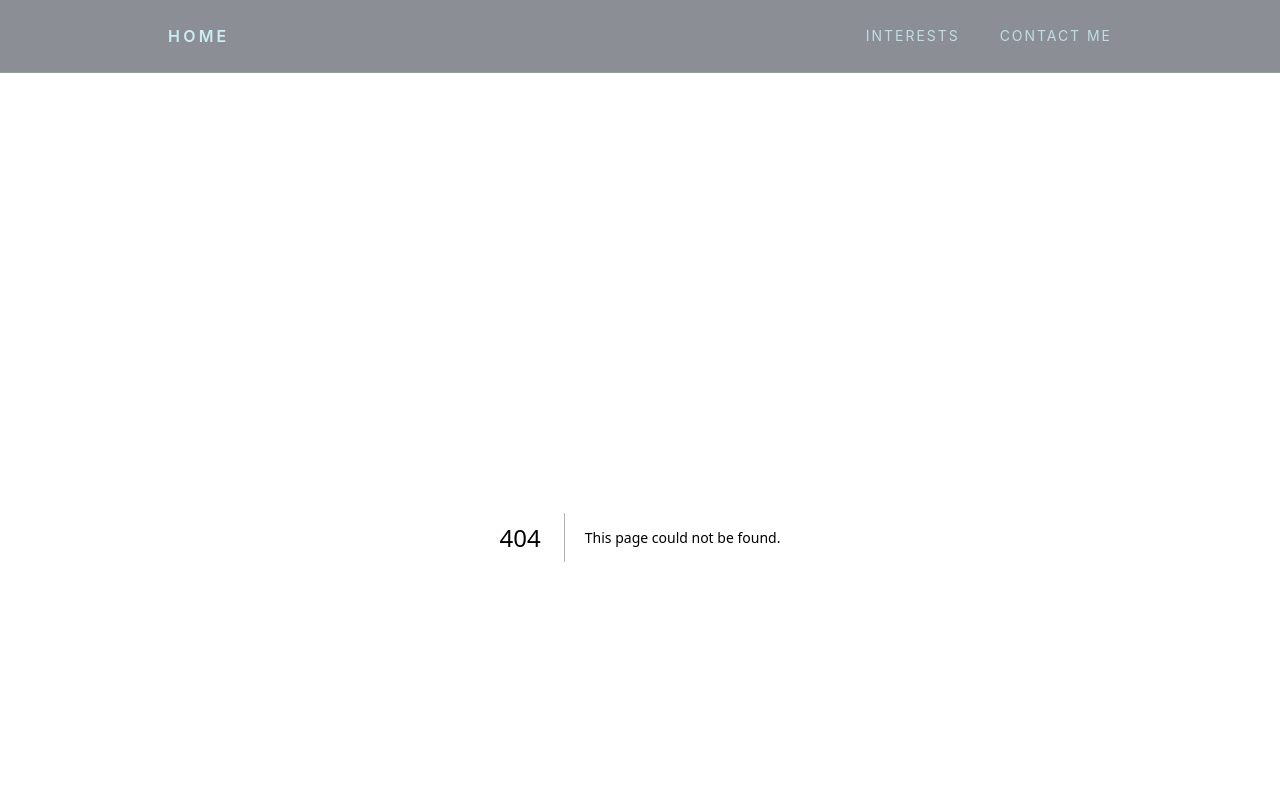
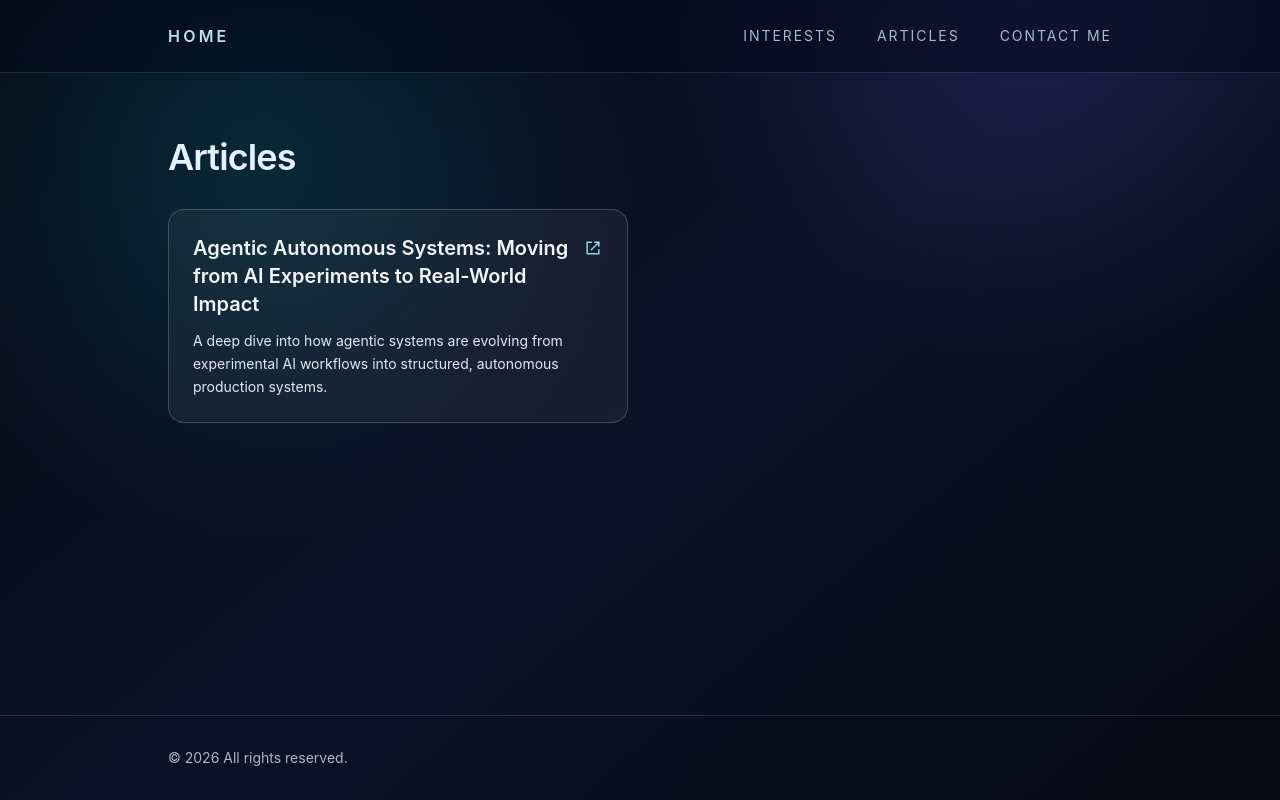
Before and after one commit to Amal-Makwana/amalmakwana, a Next.js app: page /articles in a window 1280 px wide. Before the commit this address had no page. Shown: the top 800 px of the page. Built offline with nearby package versions, Linux system fonts and the light colour scheme.

Commit message:
Add Articles section and page with linked article card

```diff
--- a/app/Articles/page.jsx
+++ b/app/Articles/page.jsx
@@ -1,10 +1 @@
-export default function ArticlesPage() {
-  return (
-    <section className="max-w-2xl space-y-6">
-      <h1 className="text-4xl font-semibold tracking-tight">Articles</h1>
-      <p className="text-lg text-black/70">
-        Share your writing, notes, and article summaries in this section.
-      </p>
-    </section>
-  );
-}
+export { default } from "@/app/articles/page";
--- /dev/null
+++ b/app/articles/page.jsx
@@ -0,0 +1,26 @@
+import { ArticleCard } from "@/app/components/article-card";
+
+const articles = [
+  {
+    title: "Agentic Autonomous Systems: Moving from AI Experiments to Real-World Impact",
+    description:
+      "A deep dive into how agentic systems are evolving from experimental AI workflows into structured, autonomous production systems.",
+    link: "https://www.linkedin.com/pulse/agentic-autonomous-systems-moving-from-ai-experiments-amal-makwana-anvfe/"
+  }
+];
+
+export default function ArticlesPage() {
+  return (
+    <section className="space-y-8">
+      <div className="max-w-2xl space-y-4">
+        <h1 className="text-4xl font-semibold tracking-tight">Articles</h1>
+      </div>
+
+      <div className="grid gap-6 md:grid-cols-2">
+        {articles.map((article) => (
+          <ArticleCard key={article.link} title={article.title} description={article.description} link={article.link} />
+        ))}
+      </div>
+    </section>
+  );
+}
--- /dev/null
+++ b/app/components/article-card.jsx
@@ -0,0 +1,31 @@
+function ExternalLinkIcon(props) {
+  return (
+    <svg viewBox="0 0 24 24" fill="none" stroke="currentColor" strokeWidth="1.8" aria-hidden="true" {...props}>
+      <path strokeLinecap="round" strokeLinejoin="round" d="M14 5h5v5" />
+      <path strokeLinecap="round" strokeLinejoin="round" d="M10 14 19 5" />
+      <path strokeLinecap="round" strokeLinejoin="round" d="M19 14v5h-14V5h5" />
+    </svg>
+  );
+}
+
+export function ArticleCard({ title, description, link }) {
+  return (
+    <article className="group rounded-2xl border border-white/20 bg-white/5 p-6 transition-all duration-300 hover:-translate-y-1 hover:shadow-lg hover:shadow-cyan-500/10">
+      <a
+        href={link}
+        target="_blank"
+        rel="noopener noreferrer"
+        className="block space-y-3 focus-visible:outline-none"
+        aria-label={`Read article: ${title}`}
+      >
+        <div className="flex items-start justify-between gap-3">
+          <h2 className="text-xl font-semibold text-slate-100 underline-offset-4 transition-all duration-200 group-hover:underline group-focus-within:underline">
+            {title}
+          </h2>
+          <ExternalLinkIcon className="mt-1 h-5 w-5 shrink-0 text-cyan-200/85" />
+        </div>
+        <p className="text-sm leading-relaxed text-slate-200">{description}</p>
+      </a>
+    </article>
+  );
+}
--- a/app/components/site-header.jsx
+++ b/app/components/site-header.jsx
@@ -5,7 +5,8 @@ import { useState } from "react";
 
 const navItems = [
   { href: "/Interests", label: "Interests" },
-  { href: "/about", label: "Contact me" }
+  { href: "/articles", label: "Articles" },
+  { href: "/about", label: "Contact Me" }
 ];
 
 export function SiteHeader() {
```
Also changed, not shown: 2 other files (tests, documents, lock files or other folders).
